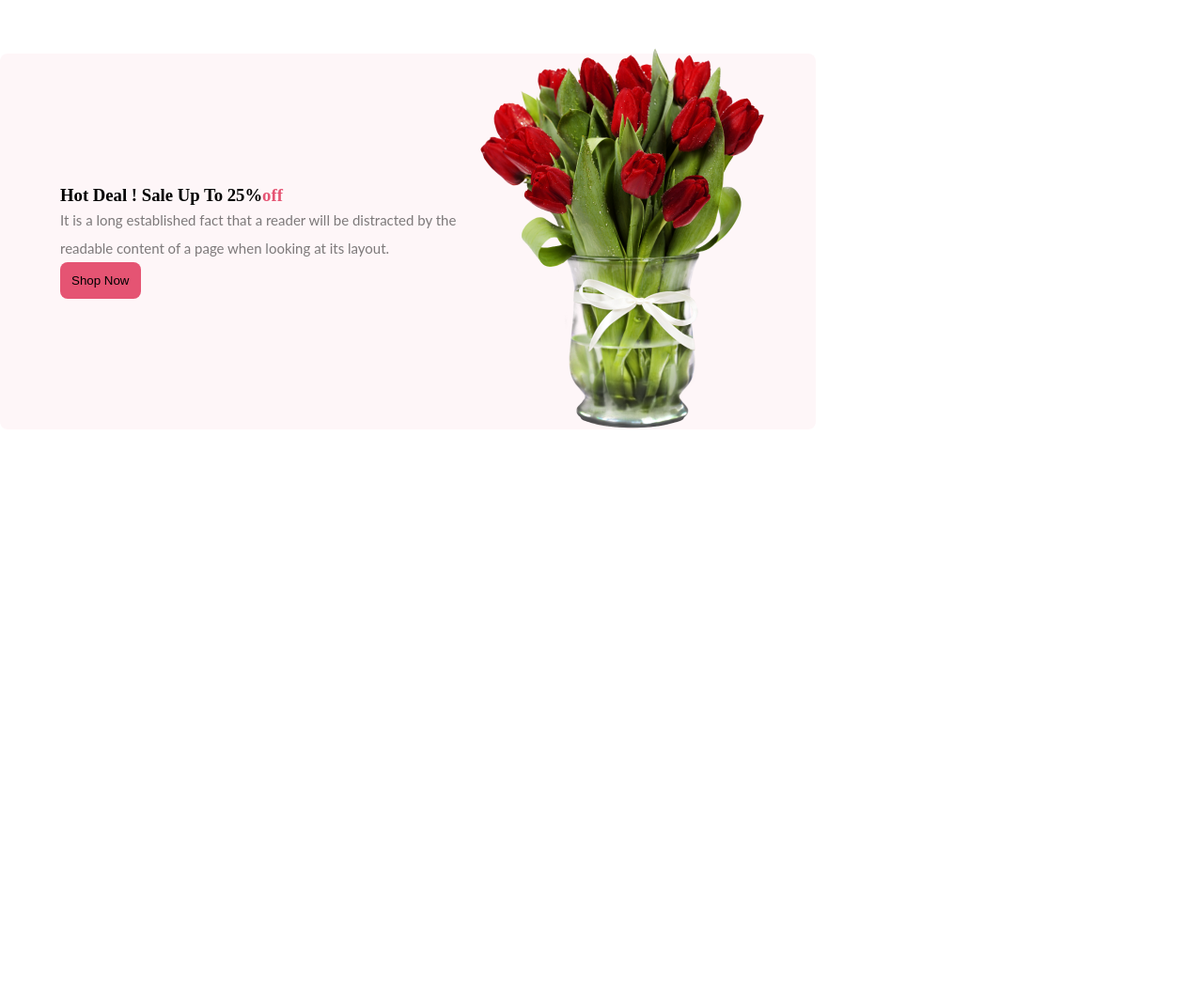
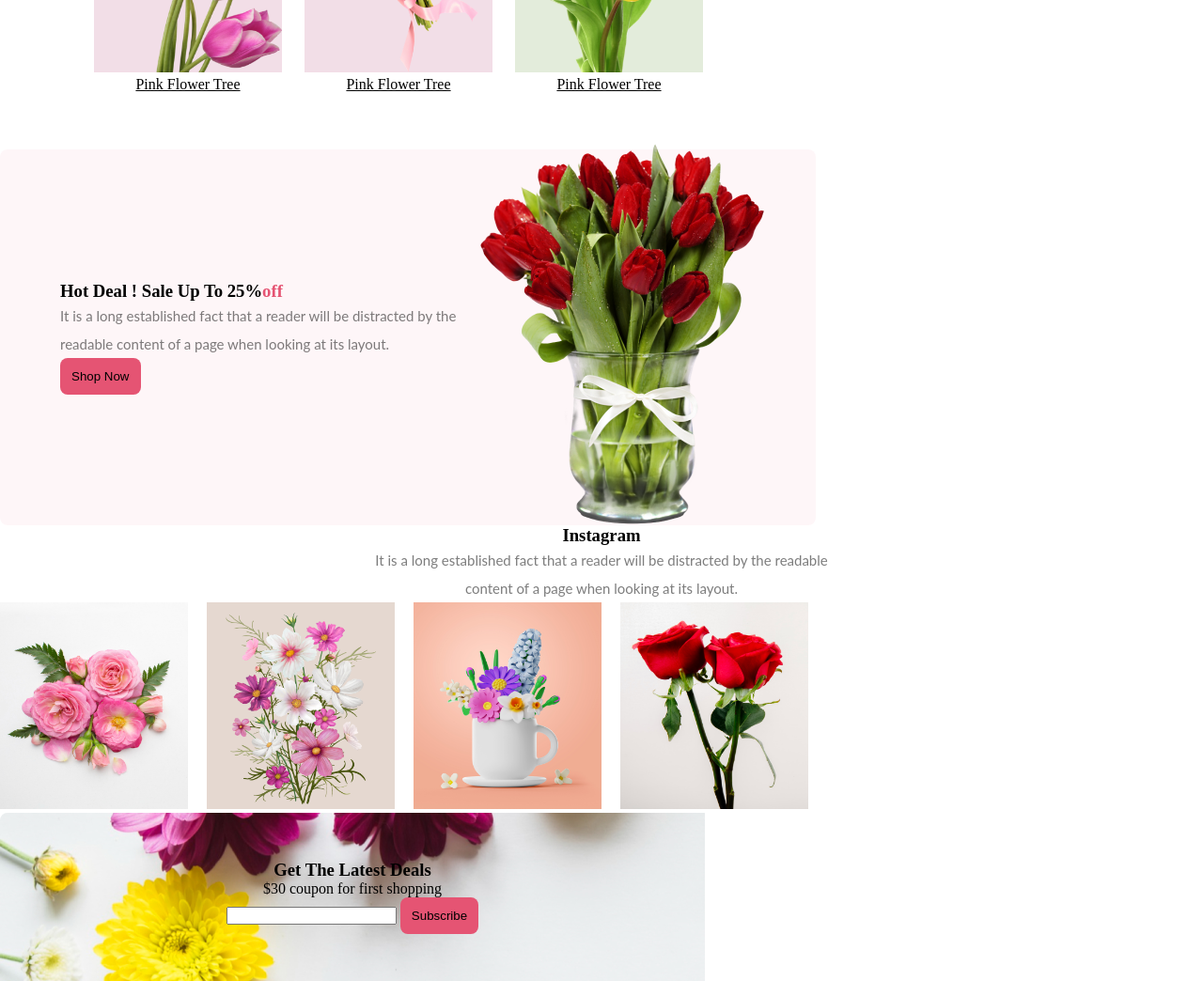
Before and after one commit to Sanobar-rahaman/assignment-1, a plain HTML site: page index.html in a window 1280 px wide. Shown: the part 1115-2159 px from the top of the page at 94% size. Before the commit the page ends 1584 px from the top, so only its background shows below. Drawn offline with Linux system fonts and the light colour scheme.

Commit message:
insta section done

```diff
--- a/assignment.css
+++ b/assignment.css
@@ -48,10 +48,12 @@
 .bonus-section{
     text-align: center;
     align-items: center;
+    margin-top: 60px;
 }
 .flower-section{
     display: flex;
-    justify-content: space-evenly;
+    gap: 24px;
+    margin-left: 100px;
 }
 .flower-one{
     width: 200px;
@@ -70,6 +72,9 @@
     height: 250px;
     border-radius: 300px 300px 0px 0px;
     background: rgba(71, 125, 17, 0.15)
+}
+.flower-name{
+    text-align: center;
 }
 /* main section style */
 .main-section{
@@ -96,3 +101,38 @@
 .off{
     color: #E55473;
 }
+/* Instagram section style */
+.instagram-description{
+    text-align: center;
+}
+.photo-both{
+    display: flex;
+    gap: 20px;
+    /* margin-left: 100px; */
+    margin-right: 200px;
+}
+.photo-1{
+    width: 200px;
+    height: 220px;
+}
+.photo-2{
+    width: 200px;
+    height: 220px;
+}
+.photo-3{
+    width: 200px;
+    height: 220px;
+}
+.photo-4{
+    width: 200px;
+    height: 220px;
+}
+/* background image style */
+.background-image{
+    text-align: center;
+    background-image: url("Rectangle\ 9.png");
+    width: 650px;
+    /* margin-left: 120px; */
+    padding: 50px;
+    /* margin-right: 80px; */
+}
--- a/index.html
+++ b/index.html
@@ -24,26 +24,28 @@
         <section>
             <div class="bonus-section">
                 <h3>Our Featured Flowers</h3>
-                <p>It is a long established fact that a reader will be distracted by the readable content of a page when looking at its layout.</p>
+                <p class="deccription">It is a long established fact that a reader will be distracted by the readable<br>content of a page when looking at its layout.</p>
             </div>
             <div class="flower-section">
                 <div class="flowers">
                     <img class="flower-one" src="Flower Asset/pngwing 6.png" alt="" srcset="">
-                    <p><u>Pink Flower Tree</u></p>
+                    <p class="flower-name"><u>Pink Flower Tree</u></p>
                 </div>
                 <div class="flowers">
                     <img class="flower-two" src="Flower Asset/pngwing 5.png" alt="" srcset="">
-                    <p><u>Pink Flower Tree</u></p>
+                    <p class="flower-name"><u>Pink Flower Tree</u></p>
                 </div>
                 <div class="flowers">
                     <img class="flower-three" src="Flower Asset/pngwing 7.png" alt="" srcset="">
-                    <p> <u>Pink Flower Tree</u></p>
+                    <p class="flower-name"> <u>Pink Flower Tree</u></p>
                 </div>
             </div>
         </section>
         </div>
     </header>
     <main>
+        <!-- main section-->
+        <section>
             <div class="main-section">
                 <div class="section-content-1">
                     <h3>Hot Deal ! Sale Up To 25%<span class="off">off</span></h3>
@@ -55,6 +57,37 @@
                 </div>
 
             </div>
+        </section>
+        <!-- Instagram section -->
+        <section>
+            <div class="instagram-description">
+                <h3>Instagram</h3>
+                <p class="deccription">It is a long established fact that a reader will be distracted by the readable  <br>content of a page when looking at its layout.</p>
+            </div>
+            <div class="photo-both">
+                <div class="photos">
+                    <img class="photo-1" src="Flower Asset/Flower 01.png" alt="" srcset="">
+                </div>
+                <div class="photos">
+                    <img class="photo-2" src="Flower Asset/Rectangle 4.png" alt="" srcset="">
+                </div>
+                <div class="photos">
+                    <img class="photo-3" src="Flower Asset/Rectangle 5.png" alt="" srcset="">
+                </div>
+                <div class="photos">
+                    <img class="photo-4" src="Flower Asset/Rectangle 6.png" alt="" srcset="">
+                </div>
+            </div>
+        </section>
+        <!-- background-image with inputfield -->
+        <section>
+            <div class="background-image">
+                <h3>Get The Latest Deals</h3>
+                <p>$30 coupon for first shopping</p>
+                <input type="text">
+                <button class="btn-primary">Subscribe</button>
+            </div>
+        </section>
     </main>
     <footer>
 
```
Also changed, not shown: Rectangle 9.png (added). Lines whose indentation alone changed are shown as unchanged.
